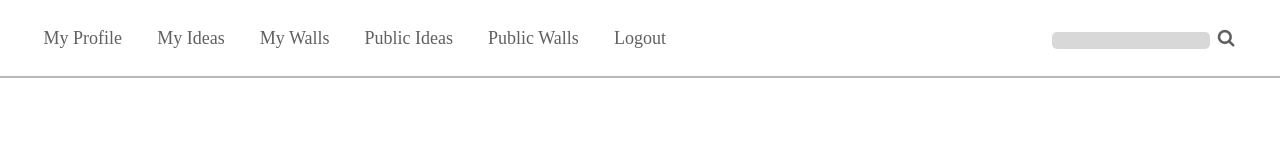
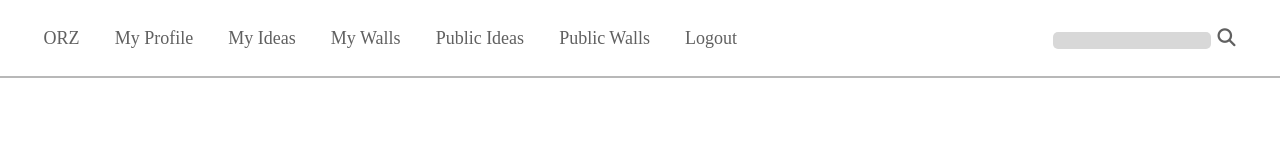
Before and after one commit to ideaPool/ideaPool, a plain HTML site: page showIdea.html in a window 1280 px wide. Drawn offline with Linux system fonts and the light colour scheme.

Commit message:
modified:   showIdea.html

```diff
--- a/showIdea.html
+++ b/showIdea.html
@@ -2,15 +2,16 @@
 <head>
 	<meta http-equiv="Content-Type" content="text/html;charset=UTF-8" />
 	<title>Idea Pool</title>
-	<link href="//netdna.bootstrapcdn.com/font-awesome/4.0.3/css/font-awesome.css" rel="stylesheet">
 	<link type="text/css" href="css/showIdea.css" rel="stylesheet" />
 	<link type="text/css" href="css/nav.css" rel="stylesheet" />
+	<link type="text/css" href="css/font-awesome-4.0.3/css/font-awesome.min.css" rel="stylesheet" />
 	<script type="text/javascript" src="js/showIdea.js"></script>
 </head>
 <body>
 	<!-- NAV -->
 	<nav id="nav">
 		<ul>
+          	<li><a href="#my_profile">ORZ</a></li>
 			<li><a href="#my_profile">My Profile</a></li>
 			<li><a href="#my_idea">My Ideas</a></li>
 			<li><a href="#my_wall">My Walls</a></li>
```
